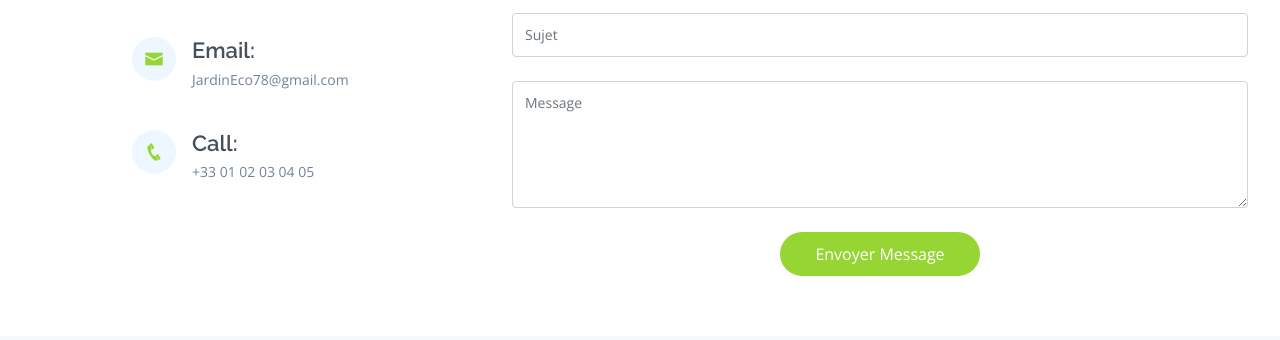
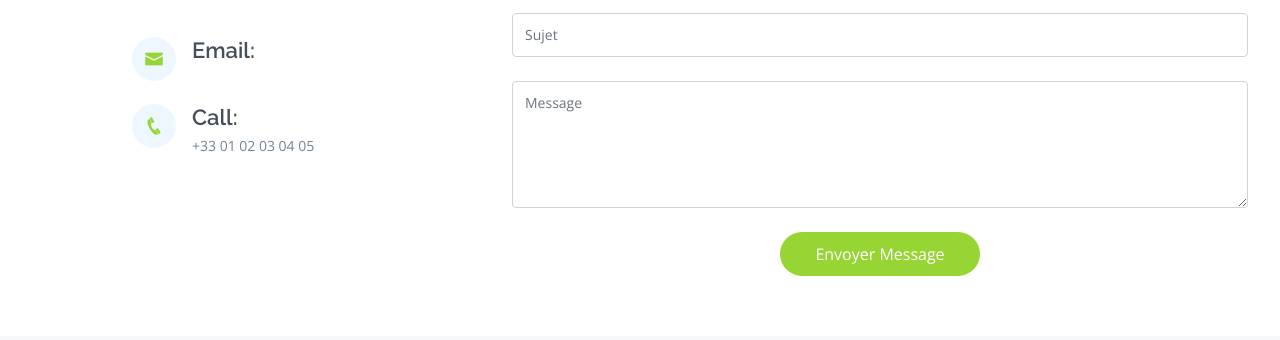
Before and after one commit to elhdeo/JardinEco, a plain HTML site: page index.html in a window 1280 px wide. Shown: the part 5366-5706 px from the top of the page. Drawn offline with nearby package versions, Linux system fonts and the light colour scheme.

Commit message:
Update index.html

```diff
--- a/index.html
+++ b/index.html
@@ -567,7 +567,7 @@
               <div class="email">
                 <i class="icofont-envelope"></i>
                 <h4>Email:</h4>
-                <p>JardinEco78@gmail.com</p>
+                <p></p>
               </div>
 
               <div class="phone">
```
